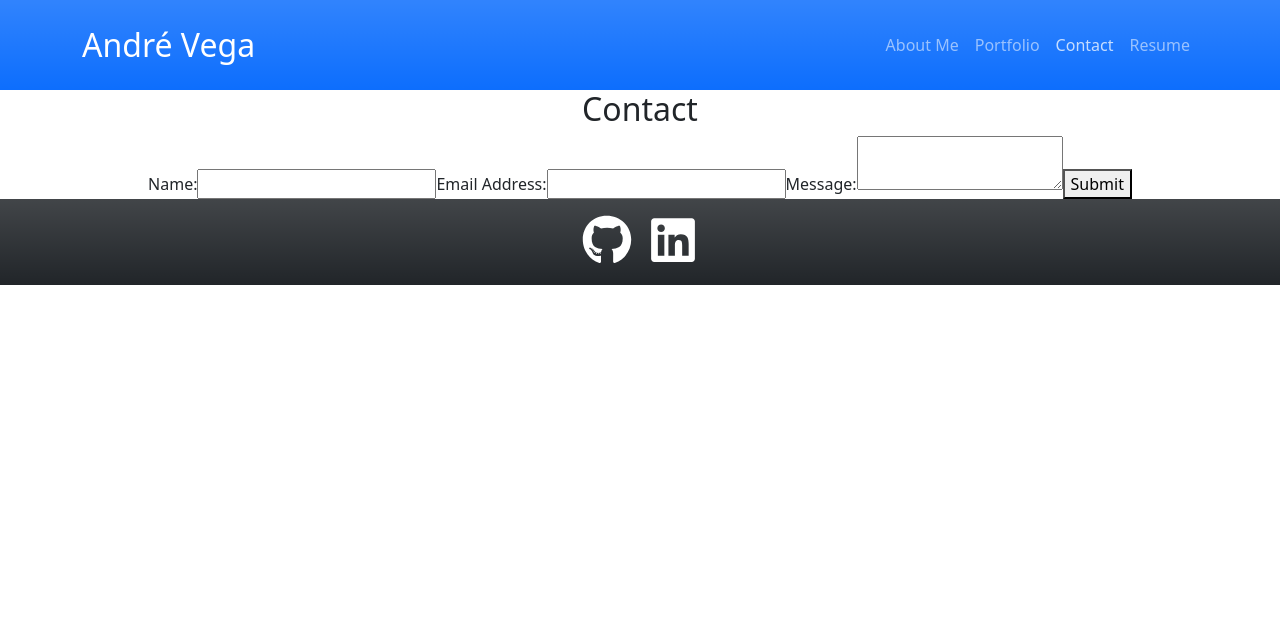
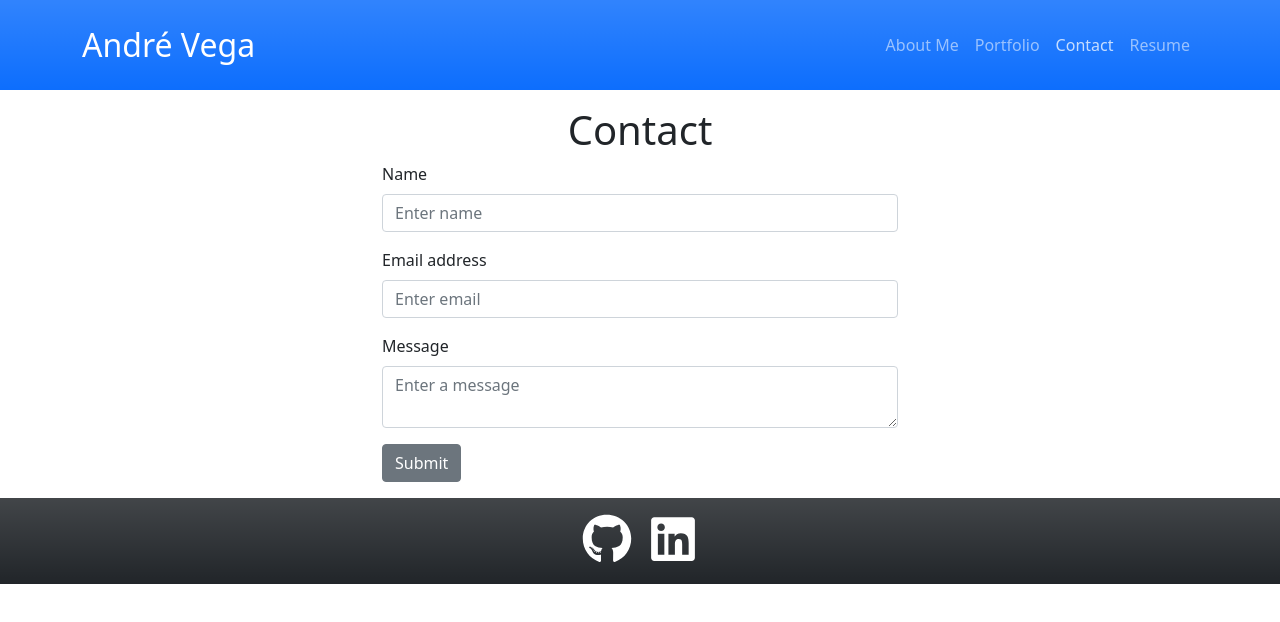
Before and after one commit to AndreV96/Portfolio, a React (Create React App) app: page / in a window 1280 px wide. Both pictures are taken after a click on the button "Contact". Shown: the top 622 px of the page. Built offline with nearby package versions, Linux system fonts and the light colour scheme.

Commit message:
Added the contact form

```diff
--- a/src/App.css
+++ b/src/App.css
@@ -61,6 +61,10 @@
   text-align: justify;
 }
 
+.container-form {
+  max-width: 540px !important;
+}
+
 .footer-icons {
   color: white;
   width: 50px;
--- a/src/components/ContactForm.js
+++ b/src/components/ContactForm.js
@@ -1,16 +1,30 @@
 import React from "react";
+import {Form, Button, Container, InputGroup, FormControl} from 'react-bootstrap';
 
 function ContactForm() {
   return (
     <div className="App">
-      <h2>Contact</h2>
-      <label>Name:</label>
-      <input></input>
-      <label>Email Address:</label>
-      <input></input>
-      <label>Message:</label>
-      <textarea></textarea>
-      <button>Submit</button>
+      <Container className="py-3 container-form">
+        <h1>Contact</h1>
+        <Form className="text-start">
+          <Form.Group className="mb-3" controlId="formBasicName">
+            <Form.Label>Name</Form.Label>
+            <Form.Control type="name" placeholder="Enter name" />
+          </Form.Group>
+          <Form.Group className="mb-3" controlId="formBasicEmail">
+            <Form.Label>Email address</Form.Label>
+            <Form.Control type="email" placeholder="Enter email" />
+          </Form.Group>
+          <Form.Group className="mb-3" controlId="formBasicMessage">
+            <Form.Label>Message</Form.Label>
+            <FormControl as="textarea" aria-label="With textarea" placeholder="Enter a message"/>
+          </Form.Group>
+          {/* Add a type="submit" to add the functionality */}
+          <Button variant="secondary">
+            Submit
+          </Button>
+        </Form>
+      </Container>
     </div>
   );
 }
```
